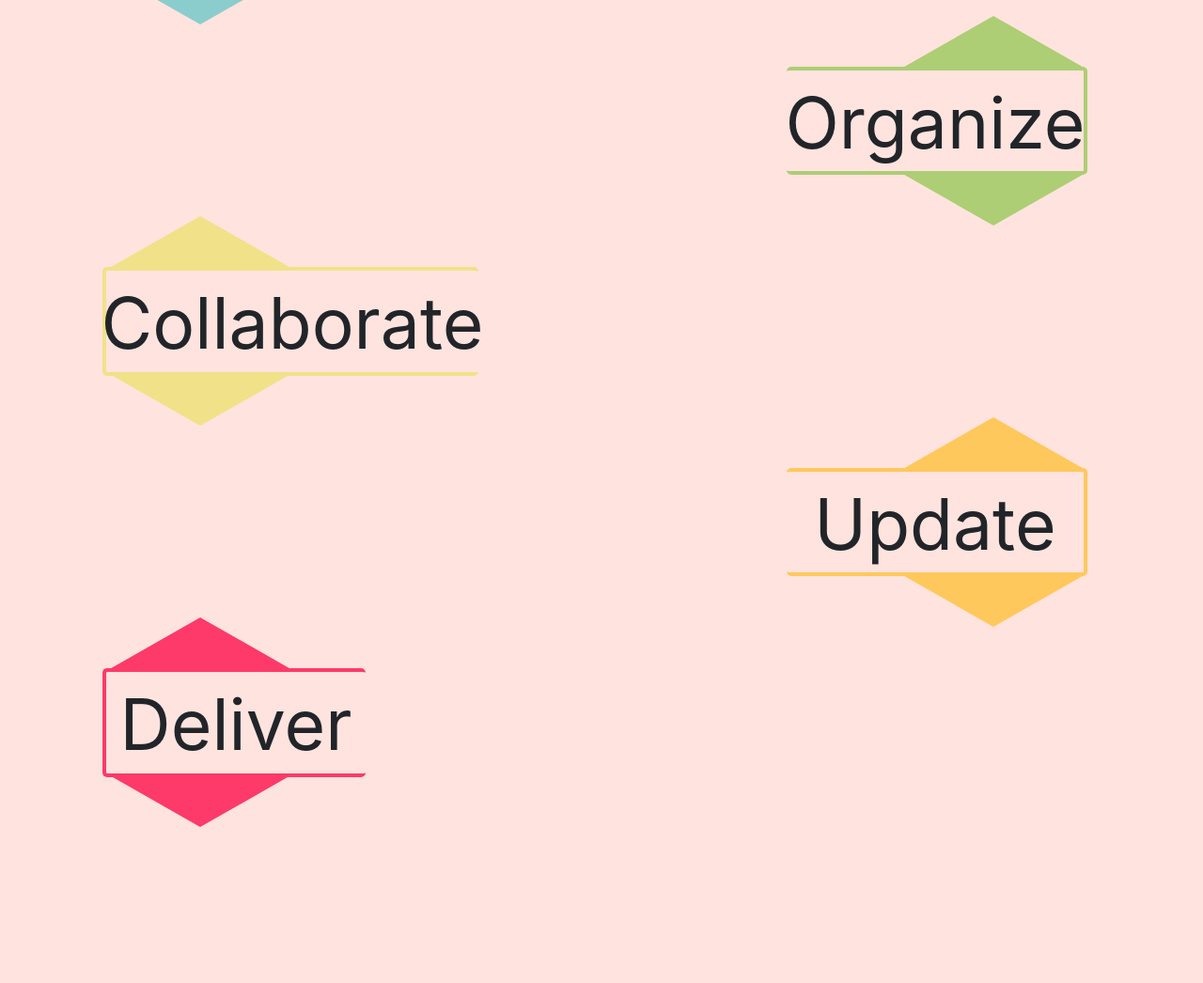
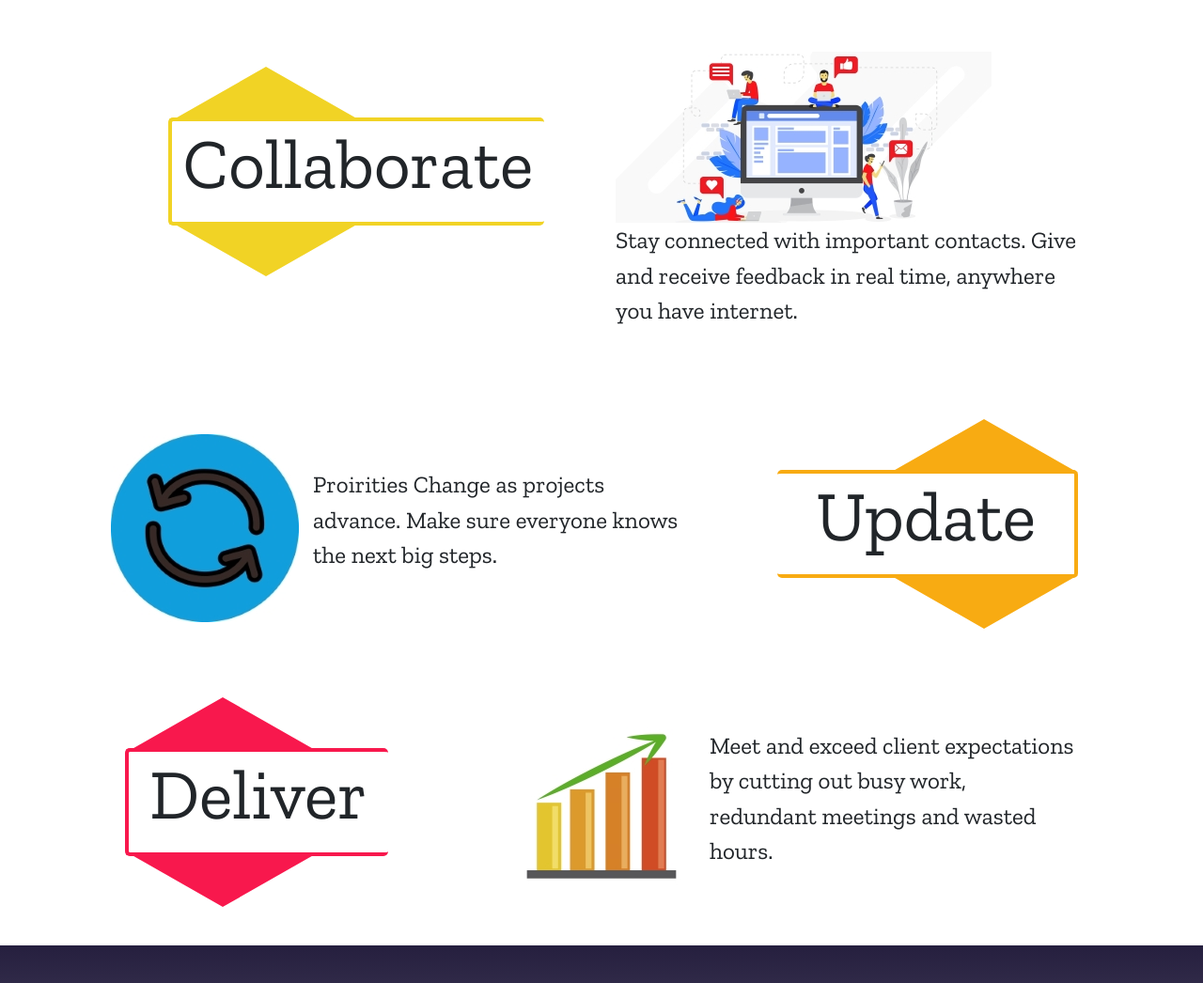
Before and after one commit to neuroCody/ProjectTracker-Frontend, a website: page index.html in a window 1280 px wide. Shown: the part 1201-2247 px from the top of the page at 94% size. Before the commit the page ends 2081 px from the top, so only its background shows below. Drawn offline with nearby package versions, Linux system fonts and the light colour scheme.

Commit message:
Index Body

```diff
--- a/css/style.css
+++ b/css/style.css
@@ -3,12 +3,13 @@ header {
 }
 
 body{
-  background-color: #ffe3de;
+  background-color: white;
+  font-family: 'Zilla Slab', serif;
 }
 
 
 h1 {
-  font-size: rem;
+  font-size: 4.5rem;
 }
 
 h2{
@@ -26,16 +27,29 @@ h6 {
 
 }
 
+.media-body {
+  font-size: 25px;
+}
+
+
+.card-body{
+  font-size: 25px;
+}
+
+.site-footer {
+  background-image: linear-gradient(rgba(21,14,48,0.9300000071525574), rgba(21,14,48,0.8859677314758301));
+  padding: 20px 0px;
+}
+
 .jumbotron {
   margin: 0;
   padding: 20px;
-  background: linear-gradient(rgba(36,22,99,1), rgba(36,22,99,0.8333034515380859));
-  opacity: 3;
+  background: linear-gradient(rgba(36,22,99,1), rgb(36, 22, 99));
   border:none;
 }
 
 .navbar {
-  background: linear-gradient(rgba(36,22,99,0.8333034515380859), rgba(167,38,147,0.8176479935646057));
+  background: linear-gradient(rgb(36, 22, 99), rgba(167, 38, 148, 0.993));
 }
 
 #tagline{
@@ -49,14 +63,15 @@ h6 {
 #hexagon1 {
   width: 280px;
   height: 115.506px;
-  background: #ffe3de;
+  background: white;
   position: relative;
-  margin-top: 50px;
+  margin: auto;
   display: flex;
+  float: left;
   justify-content: center;
-  border-left: 4px solid #8BCDCD;
-  border-top: 4px solid #8BCDCD;
-  border-bottom: 4px solid #8BCDCD;
+  border-left: 4px solid #0ebebe;
+  border-top: 4px solid #0ebebe;
+  border-bottom: 4px solid #0ebebe;
   border-radius: 5px;
 }
 #hexagon1::before {
@@ -68,7 +83,7 @@ h6 {
   height: 0;
   border-left: 100px solid transparent;
   border-right: 100px solid transparent;
-  border-bottom: 57.753px solid #8BCDCD;
+  border-bottom: 57.753px solid #0ebebe;
 }
 #hexagon1::after {
   content: "";
@@ -79,7 +94,7 @@ h6 {
   height: 0;
   border-left: 100px solid transparent;
   border-right: 100px solid transparent;
-  border-top: 57.753px solid #8BCDCD;
+  border-top: 57.753px solid #0ebebe;
 }
 #hexagon1:hover{
 
@@ -92,14 +107,15 @@ h6 {
 #hexagon2 {
   width: 320px;
   height: 115.506px;
-  background: #ffe3de;
+  background: white;
   position: relative;
-  margin-top: 50px;
+  margin: auto;
   display: flex;
+  float: right;
   justify-content: center;
-  border-right: 4px solid #ADCE74;
-  border-top: 4px solid #ADCE74;
-  border-bottom: 4px solid #ADCE74;
+  border-right: 4px solid #92d61c;
+  border-top: 4px solid #92d61c;
+  border-bottom: 4px solid #92d61c;
   border-radius: 5px;
 }
 #hexagon2::before {
@@ -111,7 +127,7 @@ h6 {
   height: 0;
   border-left: 100px solid transparent;
   border-right: 100px solid transparent;
-  border-bottom: 57.753px solid #ADCE74;
+  border-bottom: 57.753px solid #92d61c;
 }
 #hexagon2::after {
   content: "";
@@ -122,24 +138,21 @@ h6 {
   height: 0;
   border-left: 100px solid transparent;
   border-right: 100px solid transparent;
-  border-top: 57.753px solid #ADCE74;
+  border-top: 57.753px solid #92d61c;
 }
 
-#organize{
-  font-size: 75px;
-}
 
 #hexagon3 {
   width: 400px;
   height: 115.506px;
-  background: #ffe3de;
+  background: white;
   position: relative;
-  margin-top: 50px;
+  margin: auto;
   display: flex;
   justify-content: center;
-  border-left: 4px solid #F1E189 ;
-  border-top: 4px solid #F1E189 ;
-  border-bottom: 4px solid #F1E189 ;
+  border-left: 4px solid #f1d325 ;
+  border-top: 4px solid #f1d325 ;
+  border-bottom: 4px solid #f1d325 ;
   border-radius: 5px;
 }
 #hexagon3::before {
@@ -151,7 +164,7 @@ h6 {
   height: 0;
   border-left: 100px solid transparent;
   border-right: 100px solid transparent;
-  border-bottom: 57.753px solid #F1E189 ;
+  border-bottom: 57.753px solid #f1d325 ;
 }
 #hexagon3::after {
   content: "";
@@ -162,20 +175,21 @@ h6 {
   height: 0;
   border-left: 100px solid transparent;
   border-right: 100px solid transparent;
-  border-top: 57.753px solid #F1E189 ;
+  border-top: 57.753px solid #f1d325 ;
 }
 
 #hexagon4 {
   width: 320px;
   height: 115.506px;
-  background: #ffe3de;
+  background: white;
   position: relative;
-  margin-top: 50px;
+  margin: auto;
   display: flex;
+  float: right;
   justify-content: center;
-  border-right: 4px solid #FFC85C ;
-  border-top: 4px solid #FFC85C ;
-  border-bottom: 4px solid #FFC85C ;
+  border-right: 4px solid #f8ab12 ;
+  border-top: 4px solid #f8ab12 ;
+  border-bottom: 4px solid #f8ab12 ;
   border-radius: 5px;
 }
 #hexagon4::before {
@@ -187,7 +201,7 @@ h6 {
   height: 0;
   border-left: 100px solid transparent;
   border-right: 100px solid transparent;
-  border-bottom: 57.753px solid #FFC85C ;
+  border-bottom: 57.753px solid #f8ab12 ;
 }
 #hexagon4::after {
   content: "";
@@ -198,20 +212,21 @@ h6 {
   height: 0;
   border-left: 100px solid transparent;
   border-right: 100px solid transparent;
-  border-top: 57.753px solid #FFC85C ;
+  border-top: 57.753px solid #f8ab12 ;
 }
 
 #hexagon5 {
   width: 280px;
   height: 115.506px;
-  background: #ffe3de;
+  background: white;
   position: relative;
-  margin-top: 50px;
+  margin: auto;
   display: flex;
+  float: left;
   justify-content: center;
-  border-left: 4px solid #FD3A69 ;
-  border-top: 4px solid #FD3A69 ;
-  border-bottom: 4px solid #FD3A69 ;
+  border-left: 4px solid #f8184d;
+  border-top: 4px solid #f8184d;
+  border-bottom: 4px solid #f8184d;
   border-radius: 5px;
 }
 #hexagon5::before {
@@ -223,7 +238,7 @@ h6 {
   height: 0;
   border-left: 100px solid transparent;
   border-right: 100px solid transparent;
-  border-bottom: 57.753px solid #FD3A69 ;
+  border-bottom: 57.753px solid #f8184d ;
 }
 #hexagon5::after {
   content: "";
@@ -234,5 +249,5 @@ h6 {
   height: 0;
   border-left: 100px solid transparent;
   border-right: 100px solid transparent;
-  border-top: 57.753px solid #FD3A69 ;
+  border-top: 57.753px solid #f8184d ;;
 }
--- a/index.html
+++ b/index.html
@@ -6,7 +6,8 @@
 
         <!-- Bootstrap CSS -->
         <link rel="stylesheet" href="node_modules/bootstrap/dist/css/bootstrap.min.css" />
-
+        <link rel="preconnect" href="https://fonts.gstatic.com">
+        <link href="https://fonts.googleapis.com/css2?family=Zilla+Slab&display=swap" rel="stylesheet">
         <link rel="stylesheet" href="node_modules/font-awesome/css/font-awesome.min.css" />
         <link rel="stylesheet" href="node_modules/bootstrap-social/bootstrap-social.css" />
         <link rel="stylesheet" href="https://fonts.googleapis.com/css?family=Lobster|Open+Sans" />
@@ -21,7 +22,7 @@
         <div class="container">
             <div class="row">
                 <div class="col-4 col-sm-3 col-md-2 align-self-center">
-                    <img src="/fontawesome/svgs/Logo.svg" id="logo" alt="Projhex Logo">
+                    <img src="/fontawesome/svgs/Logo.svg" class="image-fluid" id="logo" alt="Projhex Logo">
                 </div>
                 <div class="col">
                     <h1>Projhex</h1>
@@ -48,54 +49,120 @@
     </nav>
 
     <div class="container">
-        <div class="row row-content align-items-center">
-            <div class="col-sm-6 text-center col-md-6">
+        <div class="row row-content align-items-center pb-5">
+            <div class="col-sm-6 text-center col-md-6 pt-4">
                 <h2 class="text-center" id="tagline">Project Tracking Available Anywere.</h2>
                 <p class="d-none d-sm-block" id="tagParagraph">In a world where remote work is becoming more necessary, keep your team in the loop on important tasks</p>
             </div>
-            <div class="col col-xs-0">
-                <div class="media hidden-xs-down">
-                    <img src="/images/remoteWorkDarkSM.jpg" alt="Remote Workspace" class="d-none d-sm-block mr-3 img-thumbnail" id="remoteWork">
+            <div class="col">
+                <div class="media">
+                    <!-- space for an image.-->
                 </div>
             </div>
         </div>
-        <div class="row row-content align-items-center justify-content-start p-4">
-            <div class="col col-sm-2">
-                <div id="hexagon1">
-                    <span class="hexText">Develop</span>
-                </div>
+    </div>
+
+    <div class="container">
+        <div class="row row-content align-items-center p-5">
+            <div class="col pb-3">
+                <span id="hexagon1">
+                    <h4 class="hexText">Develop</h4>
+                </span>
             </div>
-        </div>
-        <div class="row row-content align-items-center justify-content-end p-4">
-            <div class="col col-sm-7 col-md-5 col-lg-4">
-                <div id="hexagon2">
-                    <span class="hexText">Organize</span>
+            <img class="d-none d-md-block" src="images/idea-vector-background-xs.jpg" alt="Idea">
+            <div class="col">
+                <div class="media">
+                    <div class="media-body align-self-center pt-2">
+                        <p class="d-none d-md-block">
+                        Providing a space for creativity to grow and mature. Giving you the tools to transform Ideas into reality.
+                        </p>
+                    </div>
                 </div>
             </div>
         </div>
 
-        <div class="row row-content align-items-center justify content-start p-4">
-            <div class="col col-sm-2">
-                <div id="hexagon3">
-                    <span class="hexText">Collaborate</span>
+        <div class="row row-content align-items-center p-5">
+            <div class="col order-last pb-2">
+                <span id="hexagon2">
+                    <h4 class="hexText">Organize</h4>
+                </span>
+            </div>
+            <img class="d-none d-md-block" src="images/puzzle-planet-xs.png" alt="planet">
+            <div class="col">
+                <div class="media">
+                    <div class="media-body align-self-center">
+                        <p class="d-none d-md-block">
+                        Maintain a high level of Focus within each project. Arrange your thoughts into a clear vision of the big picture.
+                        </p>
+                    </div>
                 </div>
             </div>
         </div>
-        <div class="row row-content align-items-center justify-content-end p-4">
-            <div class="col col-sm-7 col-md-5 col-lg-4">
-                <div id="hexagon4">
-                    <span class="hexText">Update</span>
+
+        <div class="row row-content align-items-center p-5">
+            <div class="col pb-2">
+                <span id="hexagon3">
+                    <h4 class="hexText">Collaborate</h4>
+                </span>
+            </div>
+            <div class="col">
+                <div class="media">
+                    <div class="media-body align-self-center pt-5">
+                        <img class="d-none d-md-block" src="images/Virtual-communication-concept-sm-100.jpg" alt="Virtual Communication">
+                        <p class="d-none d-md-block">
+                        Stay connected with important contacts. Give and receive feedback in real time, anywhere you have internet.
+                        </p>
+
+                    </div>
                 </div>
             </div>
         </div>
-        <div class="row row-content align-items-center justify-content-start p-4">
-            <div class="col col-sm-2">
-                <div id="hexagon5">
-                    <span class="hexText">Deliver</span>
+
+        <div class="row row-content align-items-center p-5">
+            <div class="col order-last pb-2">
+                <span id="hexagon4">
+                    <h4 class="hexText">Update</h4>
+                </span>
+            </div>
+            <img class="d-none d-md-block" src="images/Update-img-xs.jpg" alt="Update Symbol">
+            <div class="col">
+                <div class="media">
+                    <div class="media-body align-self-center">
+                        <p class="d-none d-md-block">
+                        Proirities Change as projects advance. Make sure everyone knows the next big steps.
+                        </p>
+                    </div>
+                </div>
+            </div>
+        </div>
+
+        <div class="row row-content align-items-center p-5">
+            <div class="col pb-2">
+                <span id="hexagon5">
+                    <h4 class="hexText">Deliver</h4>
+                </span>
+            </div>
+            <img class="d-none d-md-block" src="images/Growth-chart-sm.jpg" alt="Growth Chart">
+            <div class="col">
+                <div class="media">
+                    <div class="media-body align-self-center">
+                        <p class="d-none d-md-block">
+                        Meet and exceed client expectations by cutting out busy work, redundant meetings and wasted hours.
+                        </p>
+                    </div>
                 </div>
             </div>
         </div>
     </div>
+
+    <footer class="site-footer">
+        <div class="container">
+            <div class="row">
+                </div>
+            </div>
+        </div>
+
+    </footer>
 
     <!-- jQuery must come first, then Popper.js, then the Bootstrap JavaScript plugins.-->
     <script src="node_modules/jquery/dist/jquery.slim.min.js"></script>
@@ -104,4 +171,6 @@
 
 </body>
 
+
+
 </html>
```
Also changed, not shown: images/FreeVector-Jigsaw-Planet.jpg.png (added), images/Growth-chart-sm.jpg (added), images/Update-img-sm.jpg (added), images/Update-img-xs.jpg (added), images/Update-img.jpg (added), images/Virtual-communication-concept-md.jpg (added), images/Virtual-communication-concept-sm-100.jpg (added), images/Virtual-communication-concept-sm.jpg (added), images/Virtual-communication-concept.jpg (added), images/idea-vector-background-sm.jpg (added), images/idea-vector-background-xs.jpg (added), images/idea-vector-background.jpg (added), images/puzzle-planet-xs.png (added), 1 other file.
